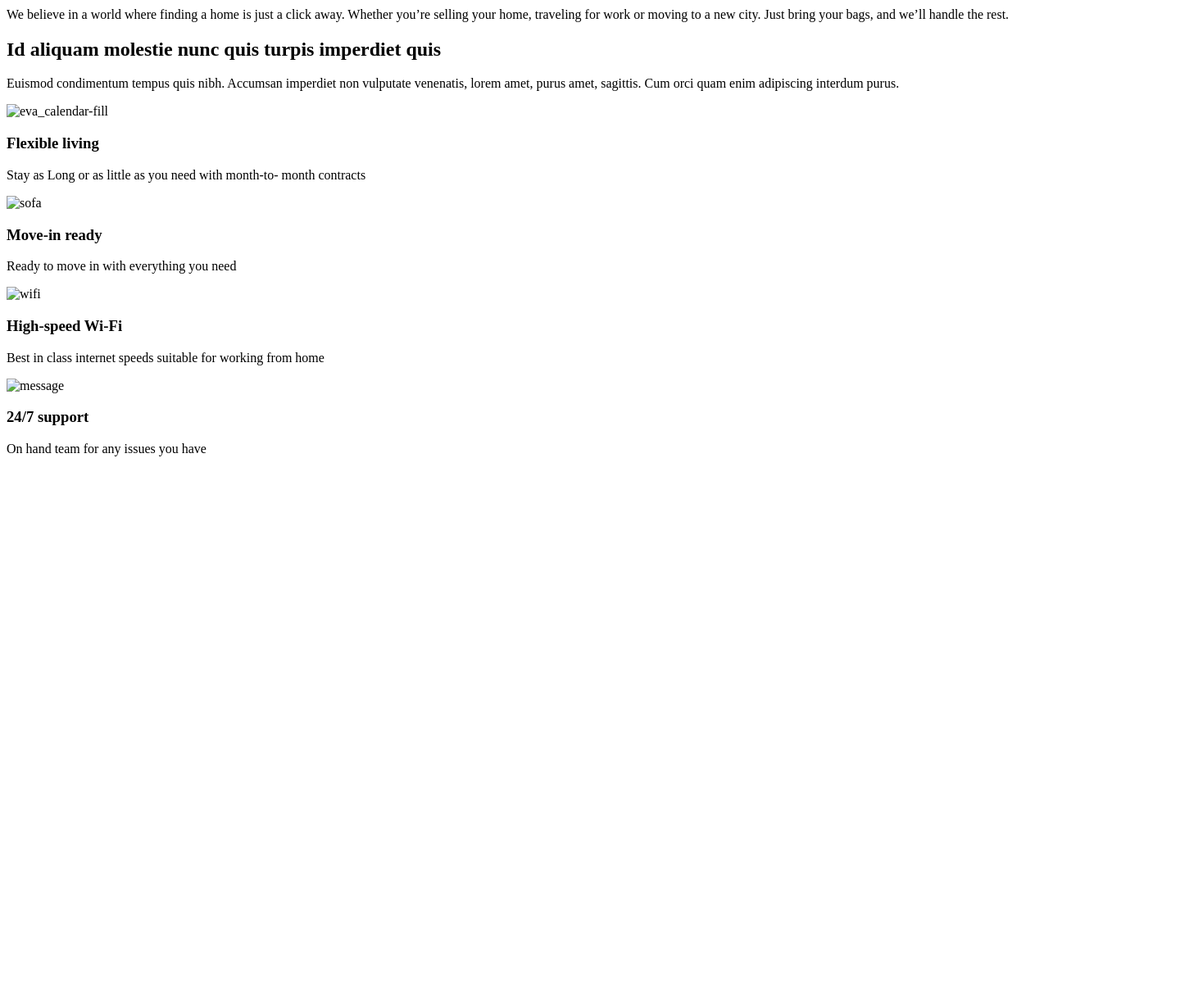
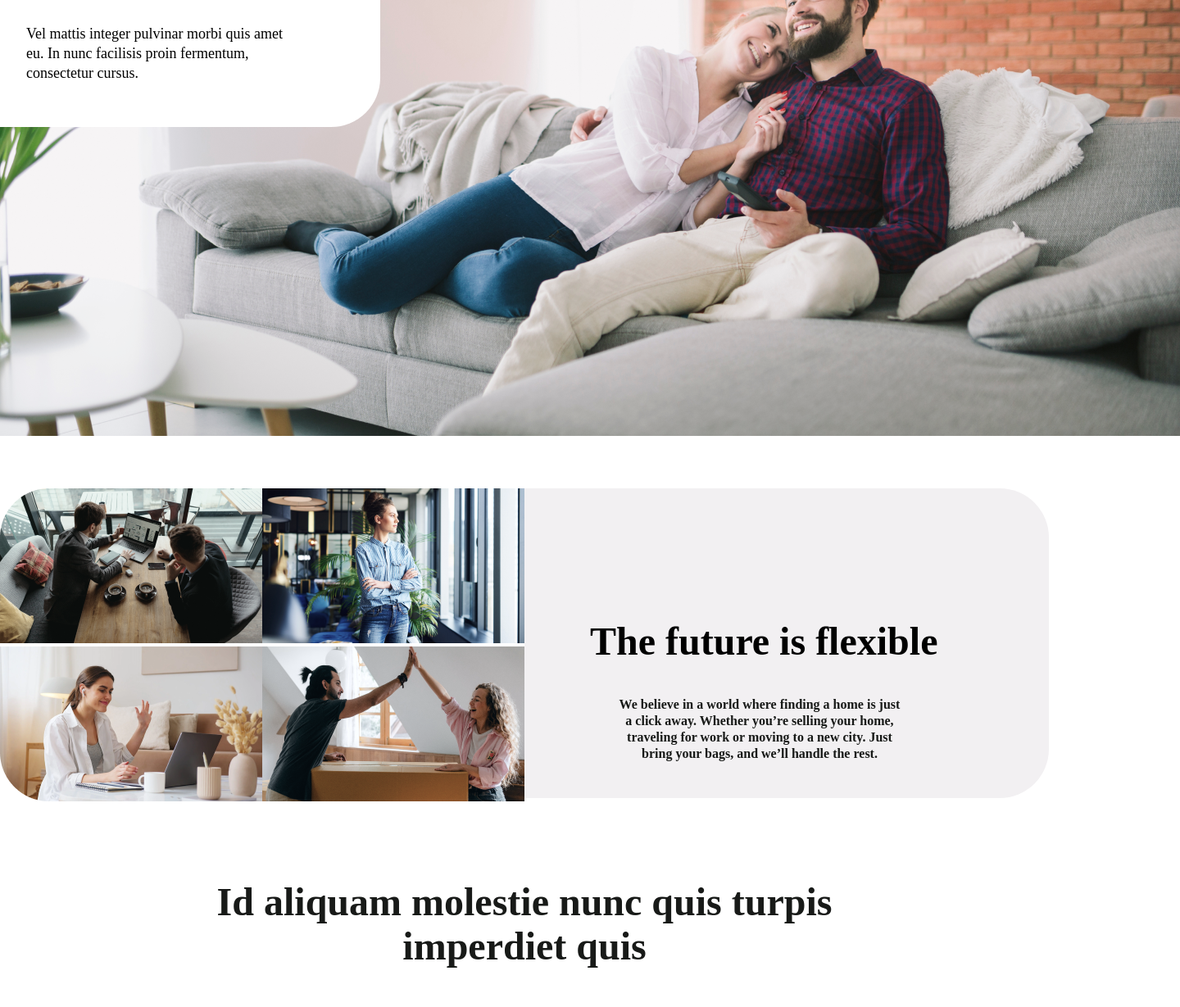
Before and after one commit to VickyJacob23/ResponsiveTask4, a plain HTML site: page html/index.html in a window 1280 px wide. Shown: the part 309-1538 px from the top of the page at 82% size, 1440 px wide, since content can reach past the window. Before the commit the page ends 882 px from the top, so only its background shows below. Drawn offline with Linux system fonts and the light colour scheme.

Commit message:
modified the styles

```diff
--- a/css/styles.css
+++ b/css/styles.css
@@ -69,7 +69,7 @@ header {
 
 
 .hero {
-    background: url(../image/Image\ 1.png) no-repeat;
+    background: url(../images/Image\ 1.png) no-repeat;
     background-size: cover;
     width: 1440px;
     height: 767px;
--- a/html/index.html
+++ b/html/index.html
@@ -6,14 +6,14 @@
     <meta http-equiv="X-UA-Compatible" content="ie=edge">
     <title>Document</title>
     <link rel="shortcut icon" href="../image/WhatsApp_Image_2021-08-10_at_12.52 1@2x.svg" type="image/x-icon">
-    <link rel="stylesheet" href="../css/semantic-styles.css">
+    <link rel="stylesheet" href="../css/styles.css">
     <link rel="stylesheet" href="https://cdnjs.cloudflare.com/ajax/libs/font-awesome/6.5.2/css/all.min.css">
 </head>
 <body>
     <main></main>
         <header>
             <div class="logo">
-                <img src="../image/Logo.png" alt="logo">
+                <img src="../images/Logo.png" alt="logo">
             </div>
             <nav>
                 <ul>
@@ -38,12 +38,12 @@
         <section class="future">
             <div class="pics ">
                 <div class="first child">
-                    <img src="../image/Rectangle 225.png" alt="rect">
-                    <img src="../image/image 14.png" alt="">
+                    <img src="../images/Rectangle 225.png" alt="rect">
+                    <img src="../images/image 14.png" alt="">
                 </div>
                 <div class="second child">
-                    <img src="../image/image 15.png" alt="">
-                    <img src="../image/image 13.png" alt="">
+                    <img src="../images/image 15.png" alt="">
+                    <img src="../images/image 13.png" alt="">
                 </div>
             </div>
             <div class="text">
@@ -64,24 +64,24 @@
 
             <div class="feature__icons">
                 <div class="item1 color">
-                    <img src="../image/eva_calendar-fill.svg" alt="eva_calendar-fill">
+                    <img src="../images/eva_calendar-fill.svg" alt="eva_calendar-fill">
                         <h3>Flexible living</h3>
                         <p>Stay as Long or as little as you need with month-to-
                             month contracts</p>
                 </div>
                 <div class="item2 color">
-                    <img src="../image/mdi_sofa.svg" alt="sofa">
+                    <img src="../images/mdi_sofa.svg" alt="sofa">
                         <h3>Move-in ready</h3>
                         <p>Ready to move in with everything you need</p>
                 </div>
                 <div class="item3 color">
-                    <img src="../image/eva_wifi-fill.svg" alt="wifi">
+                    <img src="../images/eva_wifi-fill.svg" alt="wifi">
                     <h3>High-speed Wi-Fi</h3>
                     <p>Best in class internet speeds suitable for working
                         from home</p>
                 </div>
                 <div class="item4 color">
-                    <img src="../image/eva_message-circle-fill.svg" alt="message">
+                    <img src="../images/eva_message-circle-fill.svg" alt="message">
                     <h3>24/7 support</h3>
                     <p>On hand team for any issues you have</p>
                 </div>
```
